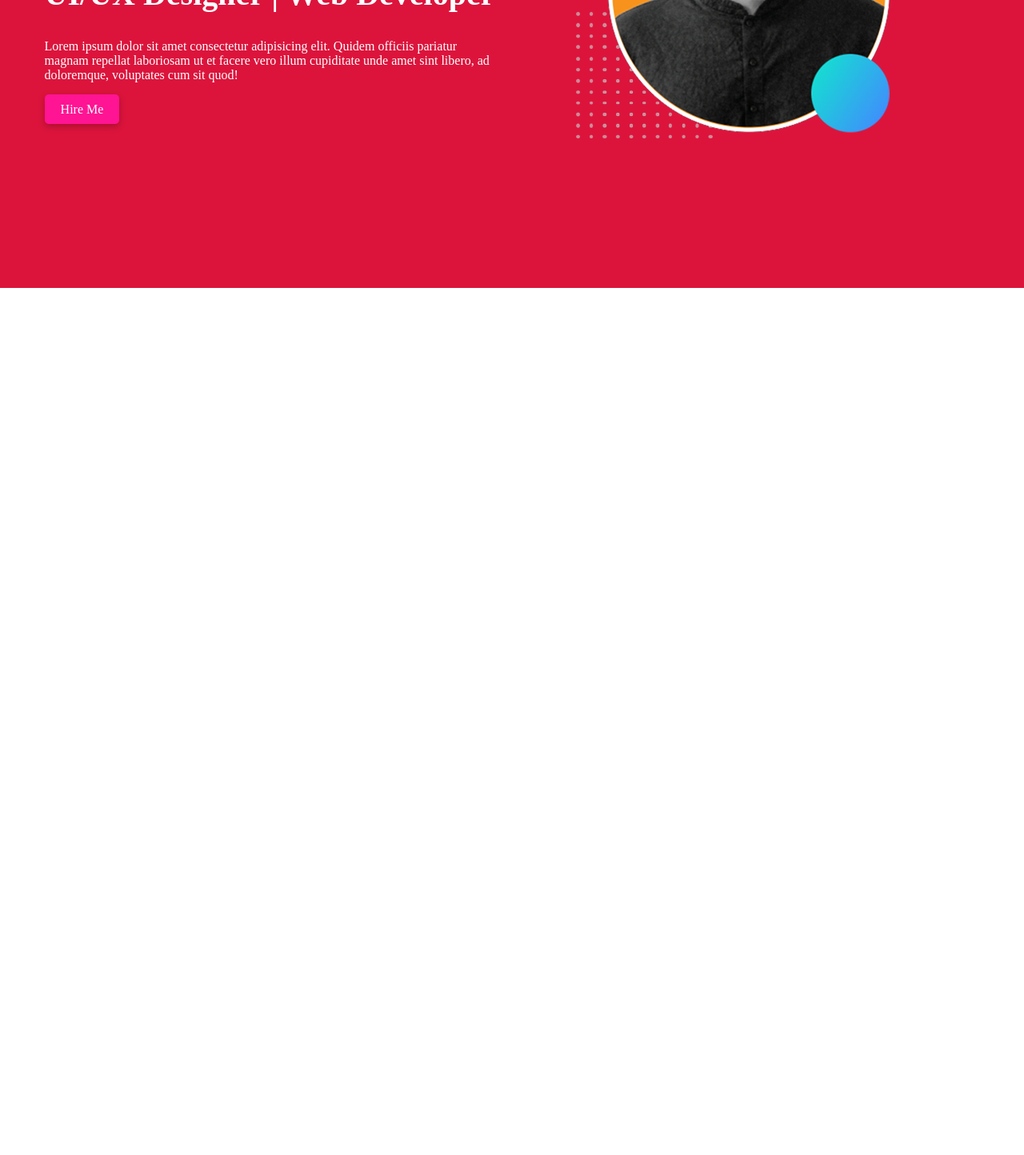
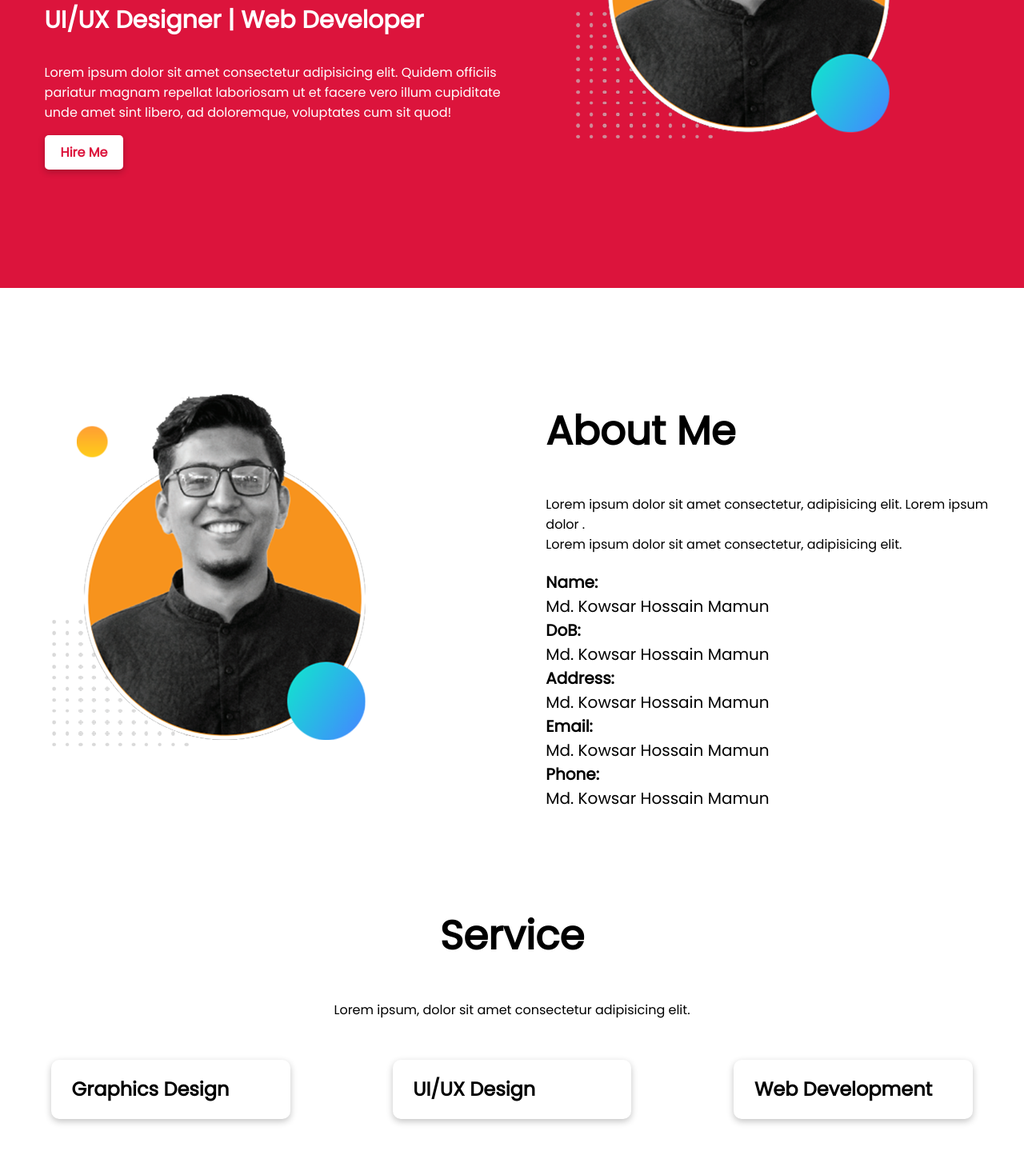
Before and after one commit to mamunkowsar/kowsar-mamun-portfolio, a plain HTML site: page index.html in a window 1280 px wide. Shown: the part 300-1744 px from the top of the page at 80% size. Before the commit the page ends 800 px from the top, so only its background shows below. Drawn offline with Linux system fonts and the light colour scheme.

Commit message:
add  service

```diff
--- a/index.html
+++ b/index.html
@@ -6,23 +6,61 @@
     <meta http-equiv="X-UA-Compatible" content="IE=edge">
     <meta name="viewport" content="width=device-width, initial-scale=1.0">
     <title>Kowsar Mamun Portfolio</title>
-    <link href="https://fonts.googleapis.com/css?family=Heebo:400,500,700|Playfair+Display:700" rel="stylesheet">
+    <link rel="preconnect" href="https://fonts.googleapis.com">
+    <link rel="preconnect" href="https://fonts.gstatic.com" crossorigin>
+    <link href="https://fonts.googleapis.com/css2?family=Poppins&display=swap" rel="stylesheet">
     <link rel="stylesheet" href="style.css">
 </head>
 
 <body>
-    <section  class="flex-container top-banner">
+    <section class="flex-container top-banner">
         <div top-title class="half-width top-title">
-<h1>HI! I AM <br>KOWSAR MAMUN</h1>
-<h2>UI/UX Designer | Web Developer</h2>
-<p>Lorem ipsum dolor sit amet consectetur adipisicing elit. Quidem officiis pariatur magnam repellat laboriosam ut et facere vero illum cupiditate unde amet sint libero, ad doloremque, voluptates cum sit quod!</p>
-<div class="btn">
-    <a target="_blank" href="" class="btn-hire"> Hire Me</a>
-</div>
+            <h1>HI! I AM <br>KOWSAR MAMUN</h1>
+            <h3>UI/UX Designer | Web Developer</h3>
+            <p>Lorem ipsum dolor sit amet consectetur adipisicing elit. Quidem officiis pariatur magnam repellat
+                laboriosam ut et facere vero illum cupiditate unde amet sint libero, ad doloremque, voluptates cum sit
+                quod!</p>
+            <div class="btn">
+                <a target="_blank" href="" class="btn-hire"><b>Hire Me</b> </a>
+            </div>
 
         </div>
         <div class="half-width">
-<img src="/images/kowsar-mamun-profile-image-bg.png" alt="">
+            <img src="/images/kowsar-mamun-profile-image-bg.png" alt="">
+        </div>
+    </section>
+    <section class="flex-container">
+        <div class="half-width">
+            <img src="/images/kowsar-mamun-profile-image-bg.png" alt="">
+        </div>
+        <div>
+            <h1>About Me</h1>
+            <p>Lorem ipsum dolor sit amet consectetur, adipisicing elit. Lorem ipsum dolor . <br> Lorem ipsum dolor sit
+                amet consectetur, adipisicing elit.</p>
+            <ul class="about-des">
+                <li><span class="des-head">Name:</span> <span class="des-info">Md. Kowsar Hossain Mamun</span> </li>
+                <li><span class="des-head">DoB:</span> <span class="des-info">Md. Kowsar Hossain Mamun</span></li>
+                <li><span class="des-head">Address:</span> <span class="des-info">Md. Kowsar Hossain Mamun</span> </li>
+                <li><span class="des-head">Email:</span> <span class="des-info">Md. Kowsar Hossain Mamun</span> </li>
+                <li><span class="des-head">Phone:</span> <span class="des-info">Md. Kowsar Hossain Mamun</span> </li>
+            </ul>
+        </div>
+    </section>
+    <section class="services">
+        <div>
+            <h1>Service</h1>
+            <p>Lorem ipsum, dolor sit amet consectetur adipisicing elit.</p>
+        </div>
+        <div class="flex-container service-des">
+            <div class="serv-item" >
+               <h2> Graphics Design</h2>
+            </div>
+            <div class="serv-item">
+               <h2> UI/UX Design</h2>
+            </div>
+            <div class="serv-item">
+               <h2> Web Development</h2>
+            </div>
         </div>
     </section>
 </body>
--- a/style.css
+++ b/style.css
@@ -1,6 +1,7 @@
 body {
 
     margin: 0;
+    font-family: 'Poppins', sans-serif;
 }
 .top-banner{
     height: 660px;
@@ -16,9 +17,9 @@ body {
     margin-top: 25px;
 }
 .btn-hire{
-    background: deeppink;
+    background: rgb(255, 255, 255);
     text-decoration: none;
-    color: white;
+    color: crimson;
     border-radius: 5px;
     padding: 10px 20px;
     box-shadow: rgba(0, 0, 0, 0.24) 0px 3px 8px;
@@ -26,8 +27,8 @@ body {
 h1 {
     font-size: 50px;
 }
-h2{
-    font-size: 40px;
+h3{
+    font-size: 30px;
 }
 
 .orange-text {
@@ -40,7 +41,41 @@ h2{
 }
 
 .half-width {
-    width: 100%;
+    width: 50%;
     padding-left: 2%;
     padding-right: 2%;
 }
+.about-me{
+
+}
+.about-des{
+    list-style: none;
+    margin-left: -40px;
+    font-size: 20px;
+}
+.des-head{
+font-weight: 600;
+margin-right:0;
+display: flex;
+width: 50%;
+}
+.des-info{
+display: flex;
+width: 50%;
+}
+.services h1 {
+    text-align: center;
+}
+.services p {
+    text-align: center;
+}
+.service-des{
+    margin-top: 50px;
+}
+.serv-item{
+    width: 100%;
+    padding-left: 2%;
+    margin-left: 5%;
+    margin-right: 5%;
+    box-shadow: rgba(0, 0, 0, 0.24) 0px 3px 8px;
+    border-radius: 10px;
```
